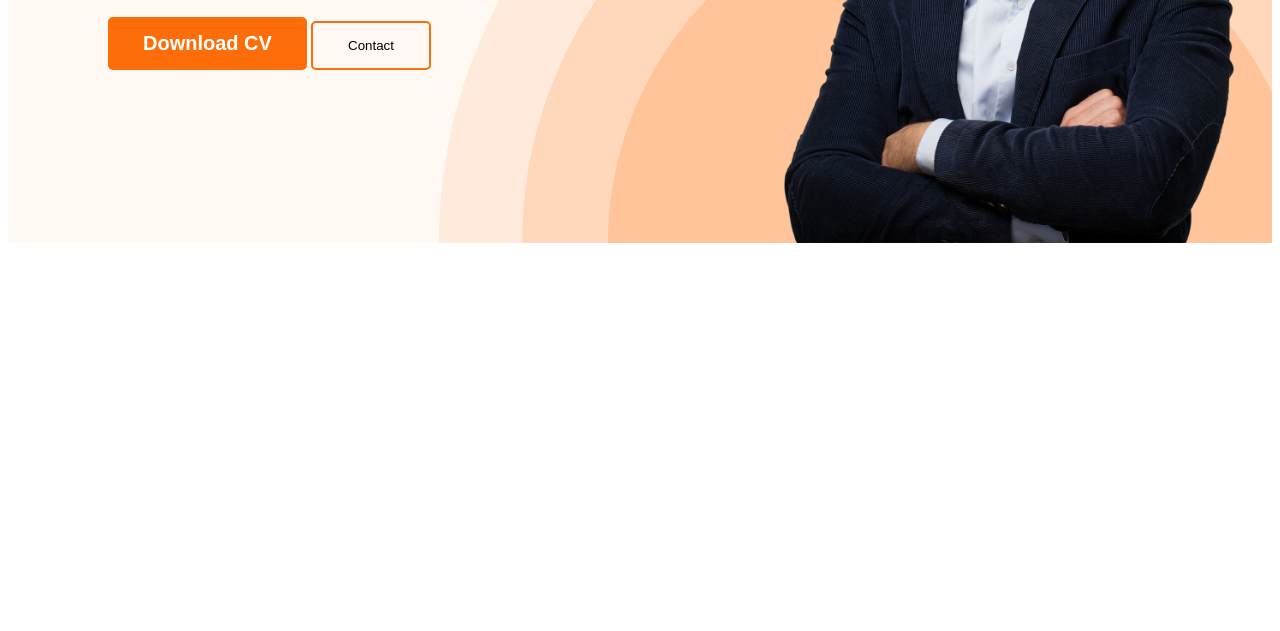
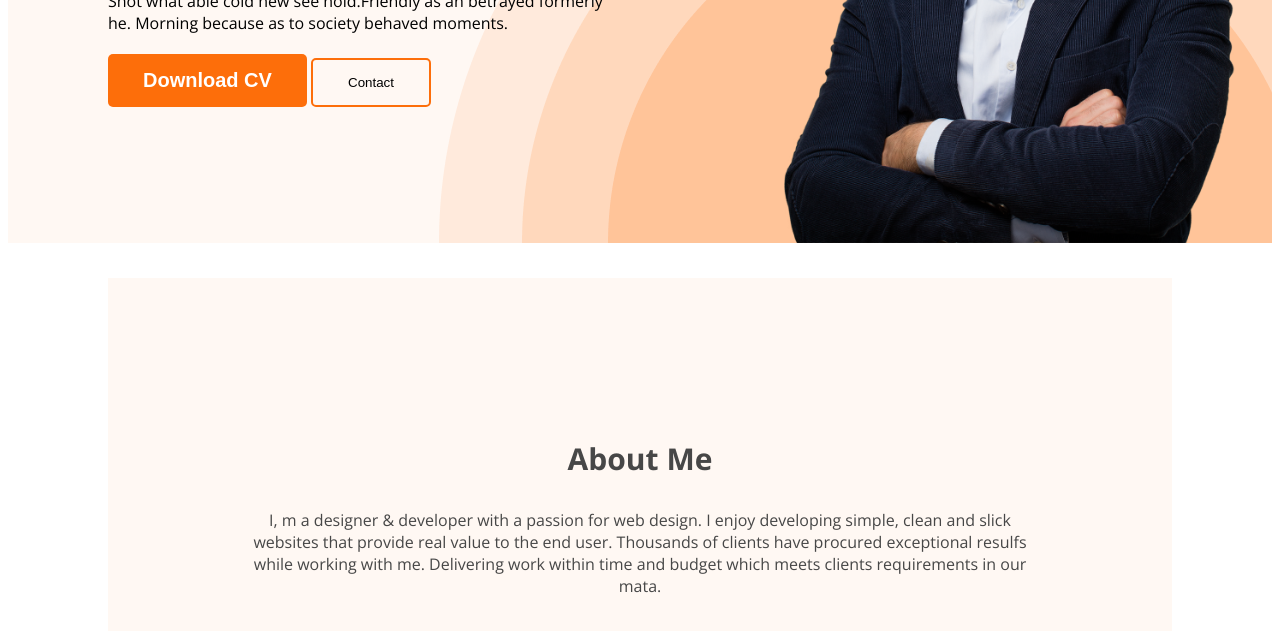
Before and after one commit to sayful-abit/Module-5, a plain HTML site: page index.html in a window 1280 px wide. Shown: the part 509-1140 px from the top of the page. Before the commit the page ends 800 px from the top, so only its background shows below. Drawn offline with nearby package versions, Linux system fonts and the light colour scheme.

Commit message:
about part push

```diff
--- a/index.html
+++ b/index.html
@@ -30,6 +30,12 @@
         <img class="profile-img" src="images/hardy.png" alt="profile pic">
     </div>
 </header>
+<main>
+<section class="about">
+    <h3 class="section-head">About Me</h3>
+    <p class="section-detail">I, m a designer & developer with a passion for web design. I enjoy developing simple, clean and slick websites that provide real value to the end user. Thousands of clients have procured exceptional resulfs while working with me. Delivering work within time and budget which meets clients requirements in our mata.</p>
+</section>
+</main>
     <footer>
     </footer>
 </body>
--- a/style.css
+++ b/style.css
@@ -18,6 +18,17 @@ color: white;
 font-size: 20px;
 font-weight: 700;
 padding: 15px 35px 15px 35px;
+}
+.section-head{
+    color: #474747;
+    text-align: center;
+    font-size: 30px;
+    font-weight: 700;
+}
+.section-detail{
+    color: #474747;
+    text-align: center;
+    font-size: 16px;
 }
 
 /* Nav Style */
@@ -83,8 +94,14 @@ nav >h3{
 }
 .banner-content{
     max-width: 500px;
-    padding-bottom: 75px;
+    /* padding-bottom: 75px; */
 }
 .banner .profile-img{
     width: 500px;
 }
+.about{
+    padding: 130px;
+    margin: 130px 0px;
+    background-color: #FFF8F3;
+    margin: 35px 100px 0px 100px;
+}
```
